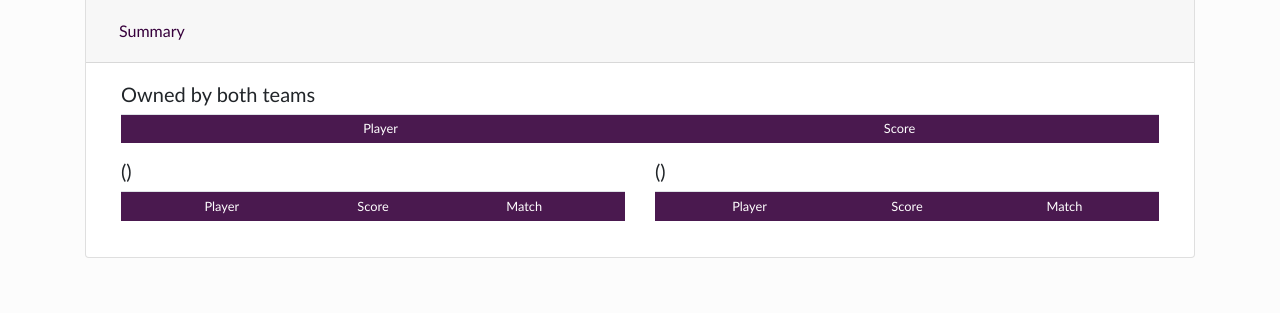
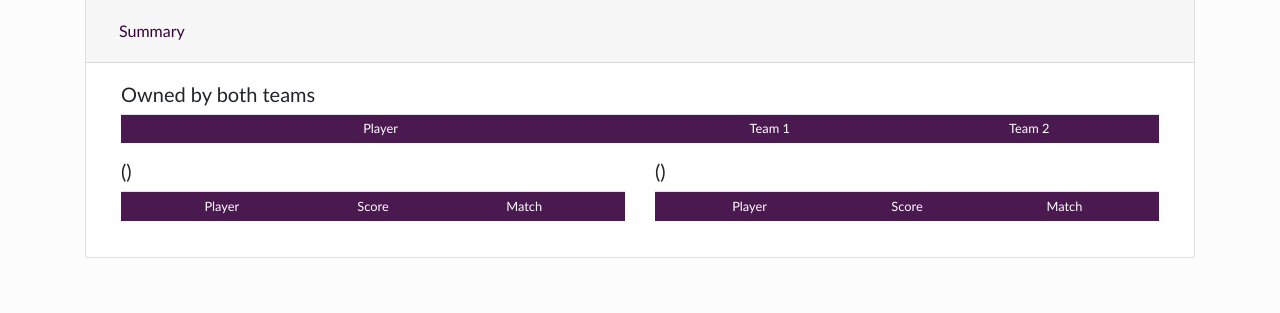
Before and after one commit to tfox1127/notrophyfpl2, a Flask app: template templates/compare.html in a window 1280 px wide, after a click on "Summary". Shown: the part 438-751 px from the top of the page. Run offline with Flask 2, Linux system fonts and the light colour scheme; the template is opened without the code that fills it, so the values that code supplies are empty; parts of the project's set-up code (start-up, migrations or seed data) failed here and were passed over; some libraries are stand-ins or nearby versions.

Commit message:
fixed captian owned by each but not same

```diff
--- a/app.py
+++ b/app.py
@@ -449,7 +449,14 @@
 
     dft = df.loc[(df['compare'] == "both"), :]
     both = pd.pivot_table(dft, index='rollup_player', columns='player_name_2', values='score_3', aggfunc='sum').reset_index()
-    both = both.sort_values("team1", ascending=False)
+
+    try:
+        both['team1'] = both['team1'].astype(int)
+        both = both.sort_values("team1", ascending=False)
+        both['team2'] = both['team2'].astype(int)
+        both = both.sort_values("team2", ascending=False)
+    except:
+        pass
     both = both.to_records(index=False)
     both = list(both)
 
@@ -457,6 +464,7 @@
     dft = df.loc[(df['compare'].isin(['team 1 only (other bench)', 'team 1 only'])), :]
     diff_1 = pd.pivot_table(dft, index=['rollup_player', 'rollup_match'], columns='player_name_2', values='score_3', aggfunc='sum').reset_index()
     diff_1 = diff_1.sort_values('team1',ascending=False)
+    diff_1['team1'] = diff_1['team1'].astype(int)
     diff_1 = diff_1.to_records(index=False)
     diff_1 = list(diff_1)
 
@@ -464,7 +472,10 @@
     #dft = df.loc[(df['compare'].isin(['team 2 only'])), :]
     diff_2 = pd.pivot_table(dft, index=['rollup_player', 'rollup_match'], columns='player_name_2', values='score_3', aggfunc='sum').reset_index()
     diff_2 = diff_2.sort_values('team2',ascending=False)
+    diff_2['team2'] = diff_2['team2'].astype(int)
+    diff_2 = diff_2.drop(columns=['team1'])
     diff_2 = diff_2.to_records(index=False)
+
     diff_2 = list(diff_2)
 
     score_1 = get_score(team1)
--- a/templates/compare.html
+++ b/templates/compare.html
@@ -380,12 +380,14 @@
                                         <table class="table table-sm text-xsmall table-hover sortable ;">
                                             <thead class="thead-light text-center align-middle">
                                                 <td class="align-middle" style="width:50%" >Player</td>
-                                                <td class="align-middle" style="width:50%" >Score</td>
+                                                <td class="align-middle" style="width:25%" >Team 1</td>
+                                                <td class="align-middle" style="width:25%" >Team 2</td>
                                             </thead>
                                             <tbody class="text-center align-middle">
                                                 {% for dd in both %}
                                                 <tr>
                                                     <td class="align-middle">{{dd[0]}}</td>
+                                                    <td class="align-middle">{{dd[1]}}</td>
                                                     <td class="align-middle">{{dd[2]}}</td>
                                                 </tr>
                                                 {% endfor %}
```
